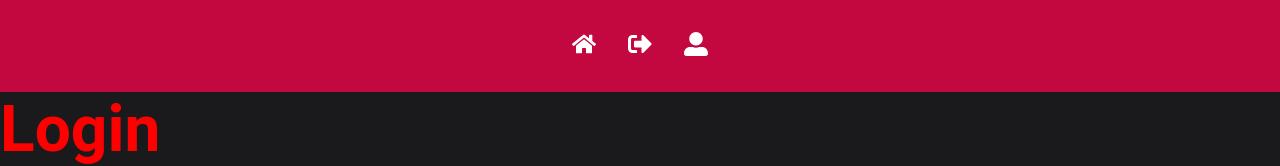
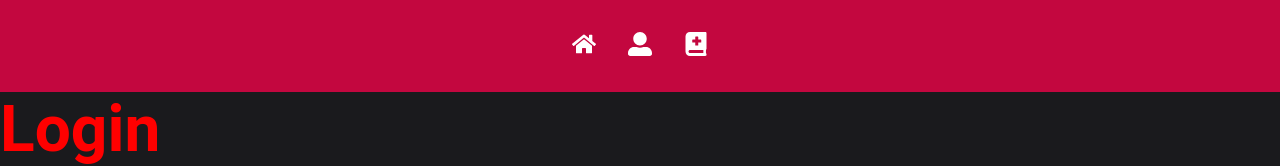
Before and after one commit to atomsdeveloper/react-alunos, a React (Vite) app: page / in a window 1280 px wide. Shown: the top 166 px of the page. Built offline with nearby package versions, Linux system fonts and the light colour scheme.

Commit message:
chore: add new route

```diff
--- a/src/components/Header/index.jsx
+++ b/src/components/Header/index.jsx
@@ -5,7 +5,7 @@ import { Nav } from './styled';
 import { Link } from 'react-router-dom';
 
 // Icons
-import { FaHome, FaUserAlt, FaSignOutAlt } from 'react-icons/fa';
+import { FaHome, FaUserAlt, FaSignOutAlt, FaBookMedical } from 'react-icons/fa';
 
 export default function Header() {
   return (
@@ -13,11 +13,11 @@ export default function Header() {
       <Link to="/" target="_blank" rel="noopener noreferrer">
         <FaHome size={24} color="#fff" />
       </Link>
-      <Link to="/login" target="_blank" rel="noopener noreferrer">
-        <FaSignOutAlt size={24} color="#fff" />
+      <Link to="/" target="_blank" rel="noopener noreferrer">
+        <FaUserAlt size={24} color="#fff" />
       </Link>
-      <Link to="" target="_blank" rel="noopener noreferrer">
-        <FaUserAlt size={24} color="#fff" />
+      <Link to="/estudantes" target="_blank" rel="noopener noreferrer">
+        <FaBookMedical size={24} color="#fff" />
       </Link>
     </Nav>
   );
```
